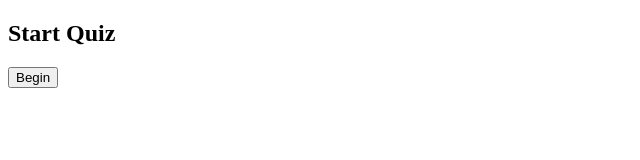
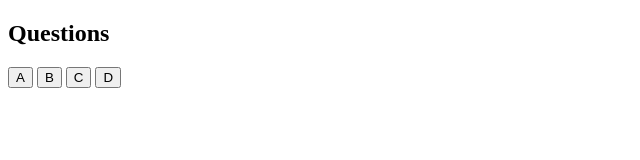
Before and after one commit to codytheroux96/quiz-homework-module-4, a plain HTML site: page assets/index.html in a window 1280 px wide. Shown: the whole page, without its empty margins (0-640 px from the left). Drawn offline with Linux system fonts and the light colour scheme.

Commit message:
added buttons to my html

```diff
--- a/assets/index.html
+++ b/assets/index.html
@@ -14,6 +14,10 @@
   <section id="quiz">
     <h2 id="title">Questions</h2>
     <div id="questions">
+        <button id ="a">A</button>
+        <button id = "b">B</button>
+        <button id = "c">C</button>
+        <button id = "d">D</button>
 
     </div>
   </section>
--- a/assets/script.js
+++ b/assets/script.js
@@ -1,4 +1,4 @@
-var state = 'start';
+var state = 'quiz';
 
 var startEl = document.querySelector("#start");
 var quizEl = document.querySelector("#quiz");
```
